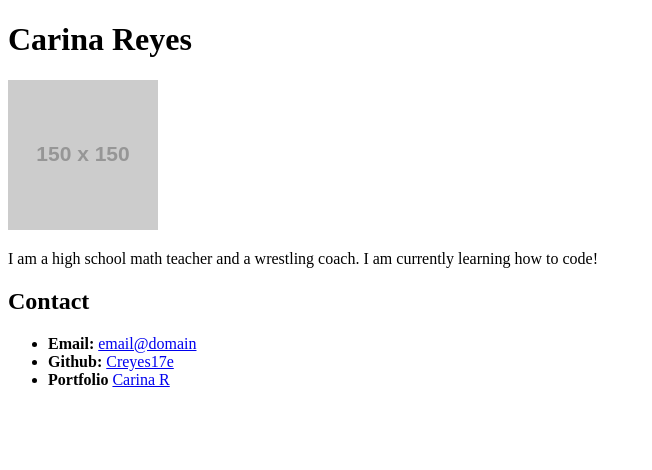
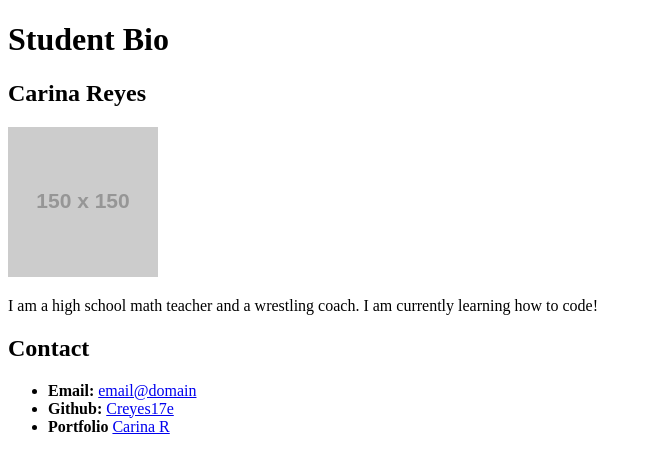
Before and after one commit to Creyes17e/Day2, a plain HTML site: page index.html in a window 1280 px wide. Shown: the whole page, without its empty margins (0-652 px from the left). Drawn offline with Linux system fonts and the light colour scheme; placeholder pictures from the web are drawn by us.

Commit message:
Update index.html

```diff
--- a/index.html
+++ b/index.html
@@ -7,7 +7,8 @@
   </head>
 
   <body>
-    <h1>Carina Reyes</h1>
+    <h1>Student Bio</h1>
+    <h2>Carina Reyes</h2>
 
     <img src="https://via.placeholder.com/150">
     <br>
```
